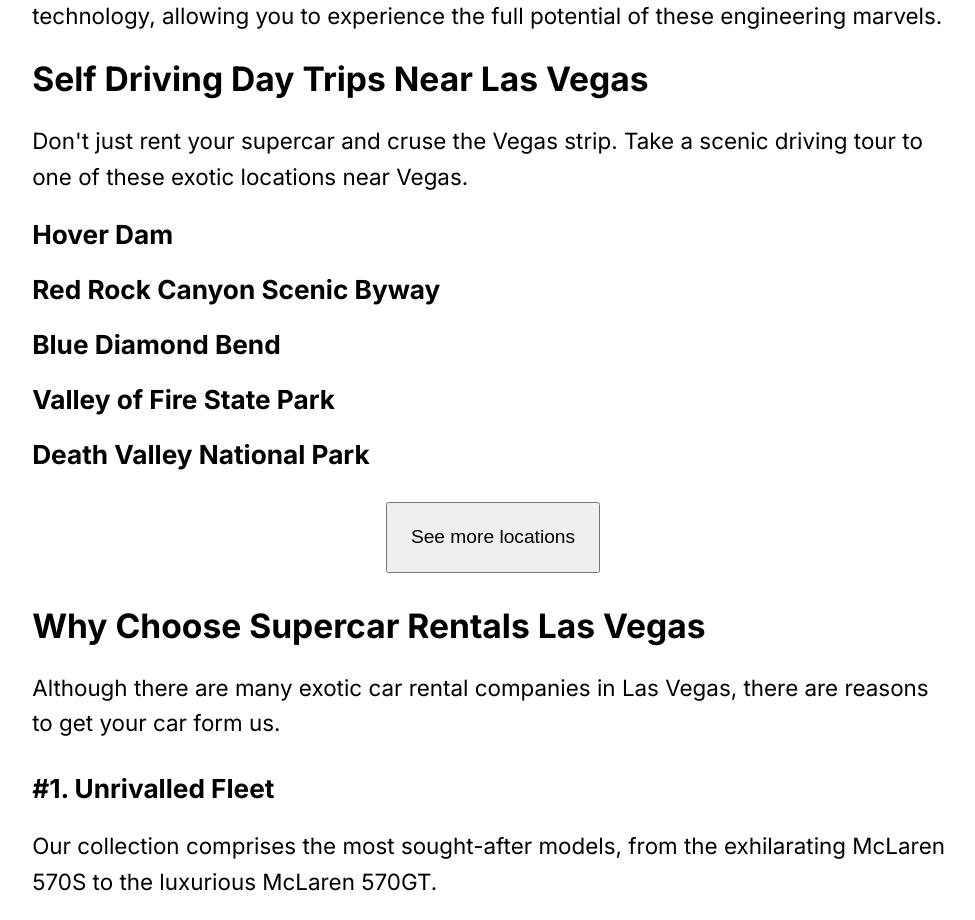
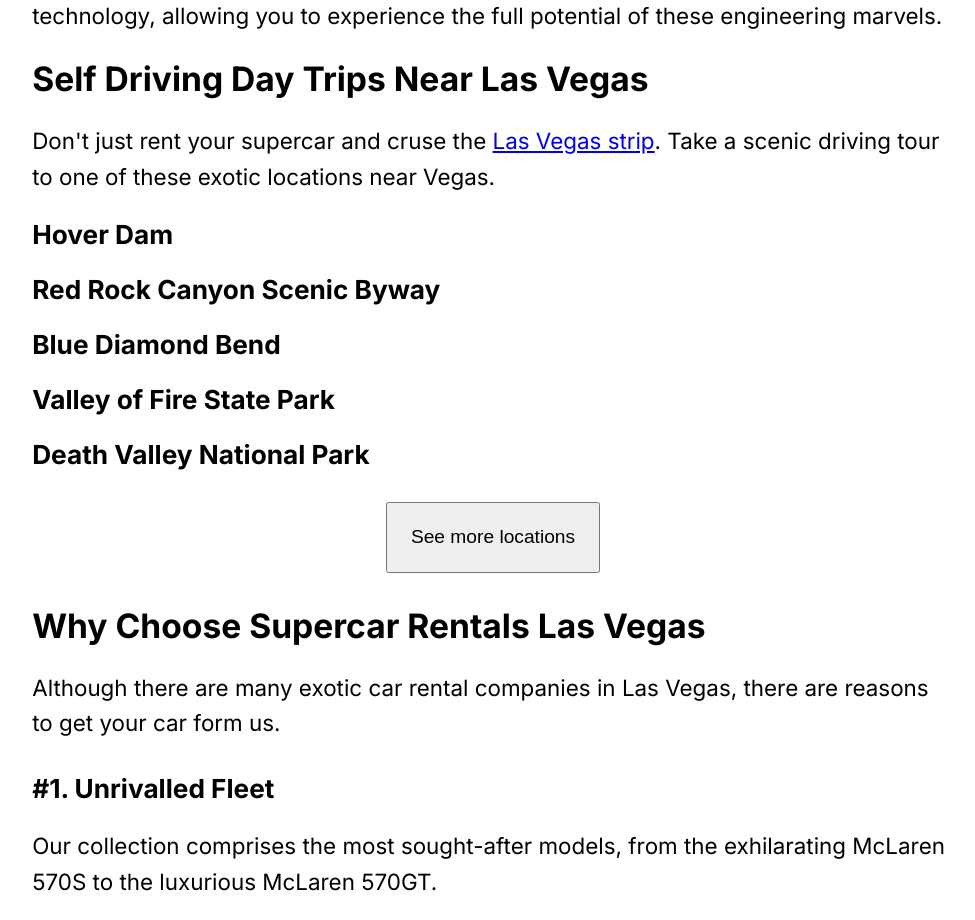
Before and after one commit to kgb4000/mclaren, a Next.js app: page / in a window 1280 px wide. Shown: the part 3160-4080 px from the top of the page, without its empty margins (147-1122 px from the left). Built offline with nearby package versions, Linux system fonts and the light colour scheme.

Commit message:
Fixed layout.

```diff
--- a/app/layout.js
+++ b/app/layout.js
@@ -15,8 +15,10 @@
 export default function RootLayout({ children }) {
   return (
     <html lang="en">
-      <body className={inter.className}>{children}</body>
-      <Footer />
+      <body className={inter.className}>
+        {children}
+        <Footer />
+      </body>
     </html>
   )
 }
--- a/app/page.js
+++ b/app/page.js
@@ -94,8 +94,15 @@
           </p>
           <h2>Self Driving Day Trips Near Las Vegas</h2>
           <p>
-            Don't just rent your supercar and cruse the Vegas strip. Take a
-            scenic driving tour to one of these exotic locations near Vegas.
+            Don't just rent your supercar and cruse the{' '}
+            <a
+              href="https://www.lasvegashowto.com/las-vegas-strip-map"
+              target="_blank"
+            >
+              Las Vegas strip
+            </a>
+            . Take a scenic driving tour to one of these exotic locations near
+            Vegas.
           </p>
           <h3>Hover Dam</h3>
           <h3>Red Rock Canyon Scenic Byway</h3>
```
